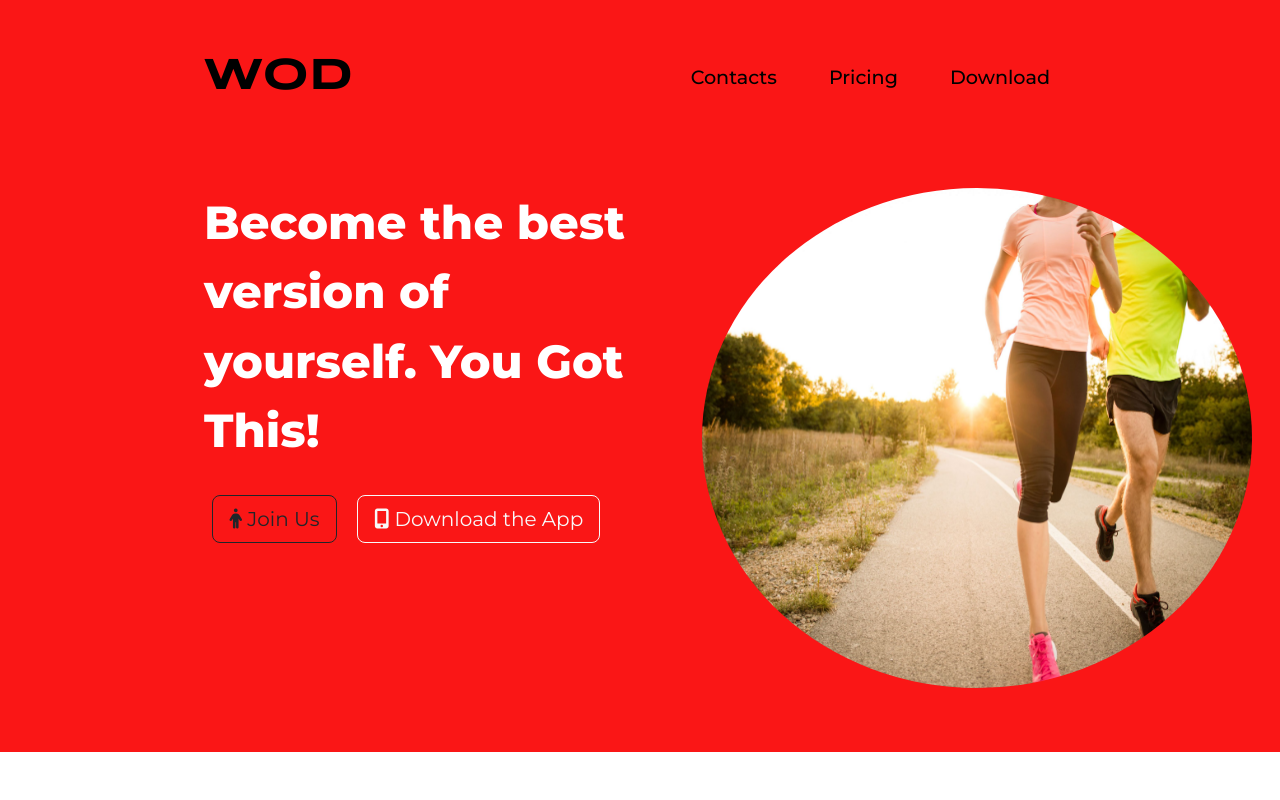
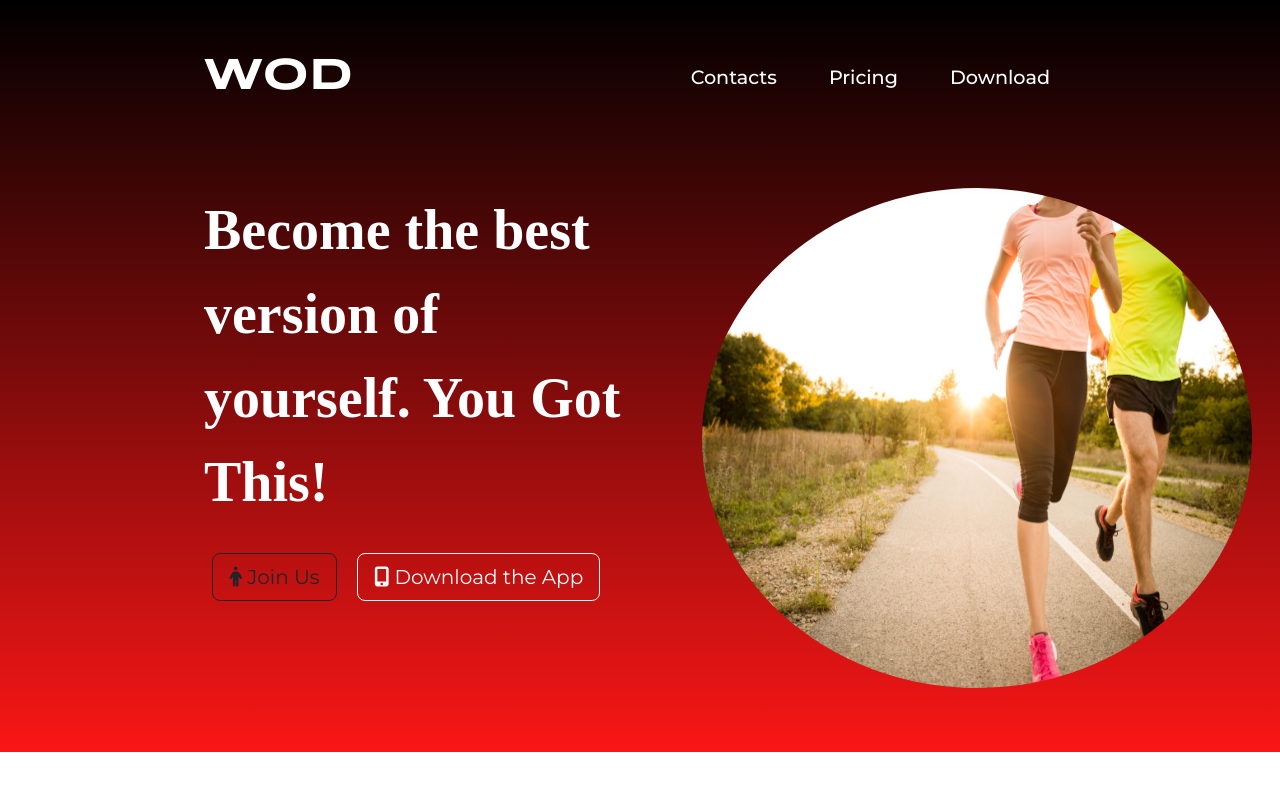
Before and after one commit to TraderJoe98/WOD, a plain HTML site: page index.html in a window 1280 px wide. Shown: the top 800 px of the page. Drawn offline with nearby package versions, Linux system fonts and the light colour scheme.

Commit message:
update styles.css

```diff
--- a/css/styles.css
+++ b/css/styles.css
@@ -3,7 +3,7 @@ body{
 }
 
 #title{
-  background-color: #FA1616;
+  background-image: linear-gradient(black, #FA1616);
   padding: 3% 15% 5%;
 }
 
@@ -14,9 +14,9 @@ body{
 }
 
 h1 {
-  font-family: "Montserrat", sans-serif;
+  font-family: "Gothic", serif;
   font-weight: 800;
-  font-size: 2.9rem;
+  font-size: 3.5rem;
   line-height: 1.5;
   color: white;
 }
@@ -28,7 +28,7 @@ h1 {
 .navbar-brand {
   font-family: "Syncopate", sans-serif;
   font-size: 2.8rem;
-  color: black;
+  color: white;
 }
 
 .nav-item {
@@ -37,7 +37,7 @@ h1 {
 .nav-link {
   font-family: "Montserrat", sans-serif;
   font-weight: 500;
-  color:black;
+  color:white;
   font-size: 1.2em;
 }
 .nav-link:hover {
@@ -86,7 +86,7 @@ padding: 20px 0;
 }
 
 #testimonials{
-  background-color: #FF4848;
+  background-image: linear-gradient(#FA1616, black);
   text-align: center;
 }
 
@@ -125,7 +125,7 @@ text-align: center;
   color: white;
   padding: 5% 5% 0;
   text-align: center;
-  background-color: #FA1616;
+  background-image: linear-gradient(black, #FA1616);
 }
 
 .cta-phrase {
```
